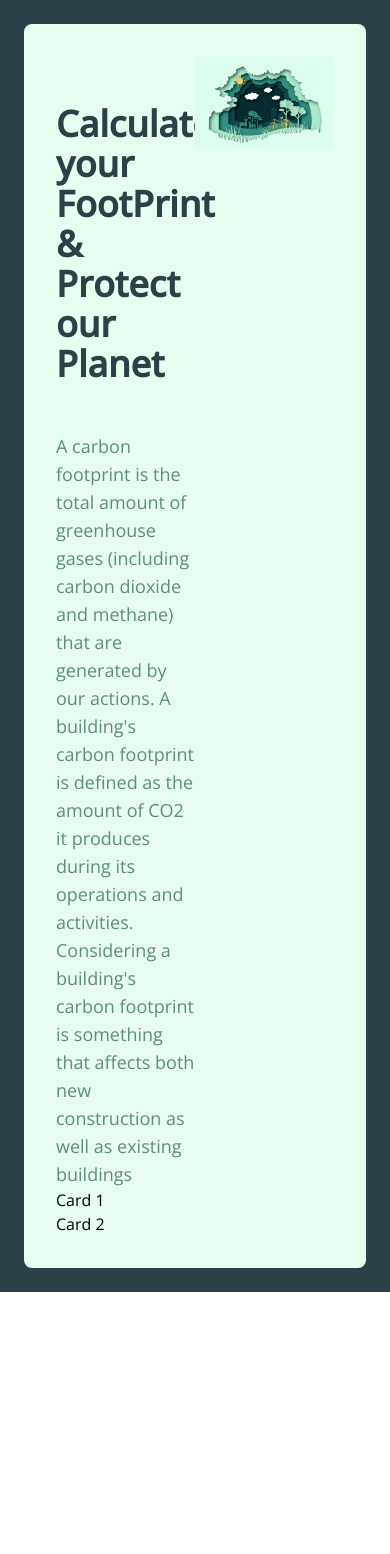
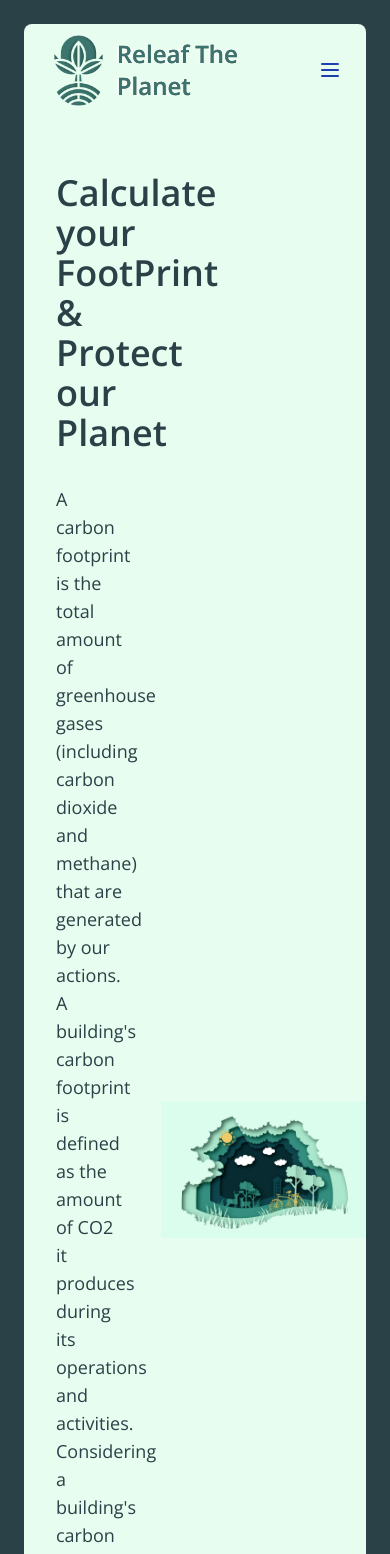
Before and after one commit to paulinevos/releaf, a Next.js app: page / in a window 390 px wide. Shown: the top 1554 px of the page. Before the commit the page ends 1292 px from the top, so only its background shows below. Built offline with nearby package versions, Linux system fonts and the light colour scheme.

Commit message:
homepage is ready

```diff
--- /dev/null
+++ b/components/Card.js
@@ -0,0 +1,16 @@
+
+export function Card(props) {
+  return (
+    <div className="flex items-center bg-leaf-800 w-64 m-4 shadow-lg rounded-lg hover:shadow-xl">
+      <div className="flex justify-center p-2 w-36 items-center">
+        <p className="text-lg font-bold text-white">BASIC</p>
+      </div>
+      <div className="bg-leaf-700 p-2 rounded-r-lg shadow-inner">
+        <p className="text-sm text-leaf-100 mb-2">Yearly generated footprint which shows </p>
+        <button class="text-leaf-700 rounded-full bg-yellow-300 px-3 py-1 font-bold hover:text-leaf-800">CALCULATE</button>
+      </div>
+    </div>
+  );
+}
+
+export default Card;
--- /dev/null
+++ b/components/Menu.js
@@ -0,0 +1,24 @@
+import Link from "next/link";
+
+export function Menu(props) {
+  return (
+    <Link href="/">
+      <svg
+        xmlns="http://www.w3.org/2000/svg"
+        className="h-6 w-6 fill-current text-blue-800"
+        fill="none"
+        viewBox="0 0 24 24"
+        stroke="currentColor"
+      >
+        <path
+          strokeLinecap="round"
+          strokeLinejoin="round"
+          strokeWidth={2}
+          d="M4 6h16M4 12h16M4 18h16"
+        />
+      </svg>
+    </Link>
+  );
+}
+
+export default Menu;
--- /dev/null
+++ b/components/Navbar.js
@@ -0,0 +1,63 @@
+import Link from "next/link";
+import Menu from "../components/Menu";
+import { useRouter } from "next/router";
+import React, { useState } from "react";
+import Image from 'next/image'
+
+const menuElements = [
+  { name: "Home", targetUrl: "/" },
+  { name: "About Us", targetUrl: "/aboutus" },
+];
+function NavBar() {
+  const [mobile, setMobile] = useState(true);
+
+  return (
+    <nav>
+      <div className="flex items-center justify-between py-2 px-4">
+        <div className="flex items-center">
+          <Image src="/leaf-logo.png"
+                 alt="Picture of the author"
+                 width={80}
+                 height={80}/>
+          <p className="text-2xl font-bold text-leaf-800 text-shadow">Releaf The Planet</p>
+        </div>
+        <div className="text-md grid justify-start items-center grid-flow-col gap-6 font-semibold text-leaf-800 text-shadow">
+          {menuElements.map((e, index) => (
+            <Link href={e.targetUrl} key={index} target="_blank">
+              <p
+                className={`hidden md:block hover:text-green-800 cursor-pointer text-sm lg:text-base`}
+              >
+                {e.name}
+              </p>
+            </Link>
+          ))}
+          <div className="md:hidden">
+            <button
+              aria-label="Toggle Menu"
+              type="button"
+              className="w-10 h-10 flex justify-center items-center rounded"
+              onClick={() => setMobile(!mobile)}
+            >
+              <Menu />
+            </button>
+          </div>
+        </div>
+      </div>
+      <div className="text-right font-semibold">
+        <div className={mobile ? "hidden" : "block"}>
+          {menuElements.map((e, index) => (
+            <Link href={e.targetUrl} key={index}>
+              <p
+                className={`hover:text-leaf-700 cursor-pointer p-3`}
+              >
+                {e.name}
+              </p>
+            </Link>
+          ))}
+        </div>
+      </div>
+    </nav>
+  );
+}
+
+export default NavBar;
--- a/pages/index.js
+++ b/pages/index.js
@@ -1,34 +1,40 @@
 import Head from 'next/head'
 import Image from 'next/image'
+import NavBar from "../components/Navbar";
+import {Card} from "../components/Card";
 
 export default function Home() {
   return (
     <div className="bg-leaf-800 min-h-screen p-6">
       <Head>
-        <title>Create Next App</title>
-        <meta name="description" content="Generated by create next app" />
+        <title>Releaf The Planet</title>
+        <meta name="description" content="Calculation of Carbon Footprint" />
         <link rel="icon" href="/favicon.ico" />
       </Head>
-
-      <main className="p-8 font-Opensans flex bg-leaf-100 rounded-lg">
-        <div className="w-1/2">
-          <h1 className="text-4xl font-bold text-leaf-800 my-12">
+      <main className="font-Opensans bg-leaf-100 rounded-lg">
+        <NavBar/>
+        <div className="flex items-center my-6 flex-wrap">
+          <div className="w-2/5 p-8">
+            <h1 className="text-4xl font-bold text-leaf-800">
               Calculate your FootPrint & Protect our Planet
             </h1>
-          <p className="text-lg text-leaf-700">A carbon footprint is the total amount of greenhouse gases (including carbon dioxide and methane) that are generated by our actions.
+            <p className="text-lg text-leaf-800 my-8">A carbon footprint is the total amount of greenhouse gases (including carbon dioxide and methane) that are generated by our actions.
               A building's carbon footprint is defined as the amount of CO2 it produces during its operations and activities. Considering a building's carbon footprint is something that affects both new construction as well as existing buildings</p>
             <div>
-            <p>Card 1</p>
-            <p>Card 2</p>
+              <div className="flex flex-wrap">
+                <Card/>
+                <Card/>
               </div>
             </div>
-        <div className="w-1/2">
+          </div>
+          <div className="w-3/5">
             <Image
               src="/leaf-bg.png"
-            alt="Picture of the author"
+              alt="Environmental place Freepik"
               width={1800}
               height={1200}
             />
+          </div>
         </div>
       </main>
 
--- a/styles/globals.css
+++ b/styles/globals.css
@@ -1,4 +1,13 @@
-@import url('https://fonts.googleapis.com/css2?family=Open+Sans:wght@300;400;500&display=swap');
+@import url('https://fonts.googleapis.com/css2?family=Open+Sans:wght@300;400;600&display=swap');
 @tailwind base;
 @tailwind components;
 @tailwind utilities;
+
+.text-shadow {
+	background-color: #000000;
+	color: #3d736e;
+	text-shadow: -2px 0px 5px rgb(255 255 255 / 80%);
+	-webkit-background-clip: text;
+	-moz-background-clip: text;
+	background-clip: text;
+}
--- a/tailwind.config.js
+++ b/tailwind.config.js
@@ -6,7 +6,7 @@ module.exports = {
   theme: {
     extend: {
       fontFamily: {
-        Opensans: ["Open Sans", "cursive"],
+        Opensans: ["Open Sans", "sans-serif"],
       },
       colors: {
         transparent: 'transparent',
```
Also changed, not shown: public/Logo.svg (deleted), public/leaf-logo.png (added). Lines whose indentation alone changed are shown as unchanged.
